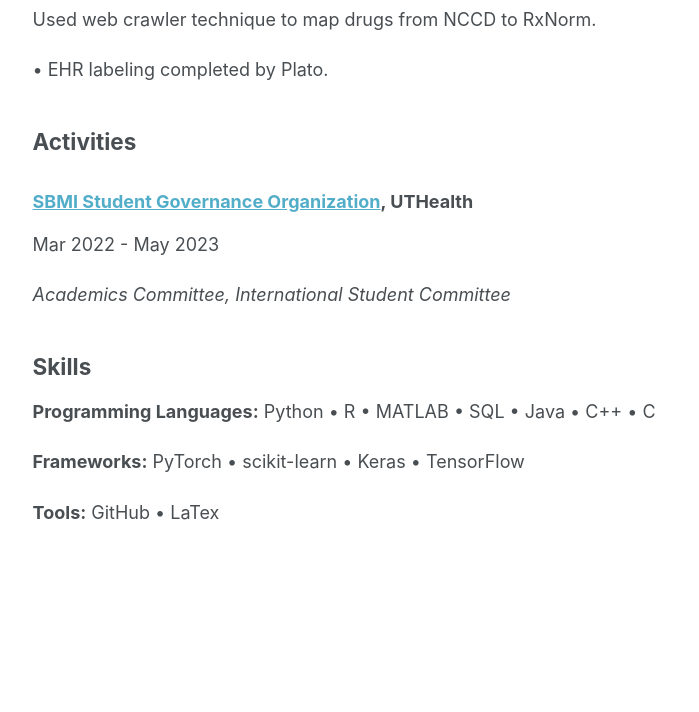
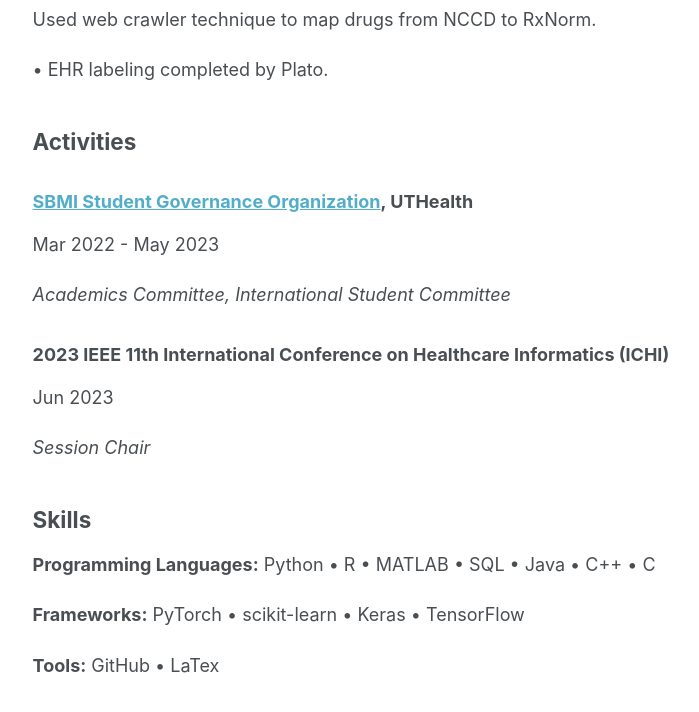
Before and after one commit to BingyuMao/BingyuMao.github.io, a Jekyll site: the page built from _pages/cv.md, in a window 1280 px wide and 900 px high, scrolled down 1746 px. Shown: the top 712 px of the window, without its empty margins (249-948 px from the left). Built offline with Jekyll 4.4.1, drawn with Linux system fonts in a browser that asks for light colours.

Commit message:
Update cv.md

```diff
--- a/_pages/cv.md
+++ b/_pages/cv.md
@@ -33,7 +33,7 @@ Aug 2015 - Jun 2019
 
 ## Awards & Honors
 
-May 2023, **Travel Award**: 2023 IEEE 11th International Conference on Healthcare Informatics (ICHI)
+Jun 2023, **Travel Award**: 2023 IEEE 11th International Conference on Healthcare Informatics (ICHI)
 
 Mar 2022, **Dr. Noriaki Aoki Fund Travel Award**: AMIA 2022 Informatics Summit
 
@@ -87,6 +87,15 @@ Mar 2022 - May 2023
 
 *Academics Committee, International Student Committee*
 
+
+### 2023 IEEE 11th International Conference on Healthcare Informatics (ICHI)
+
+Jun 2023
+
+*Session Chair*
+
+
+
 ## Skills
 
 **Programming Languages:** Python • R • MATLAB • SQL • Java • C++ • C
```
